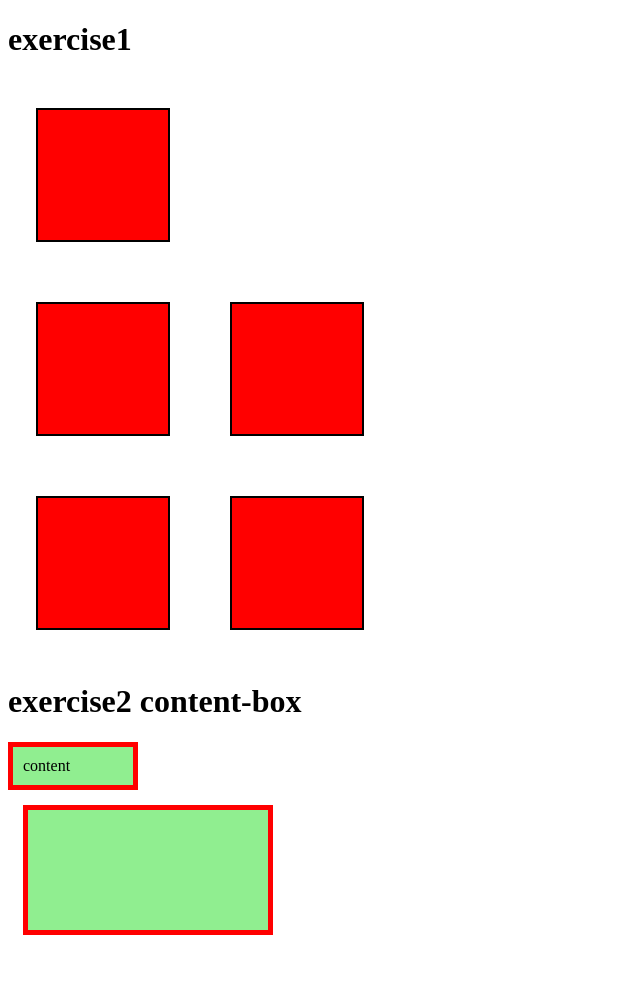
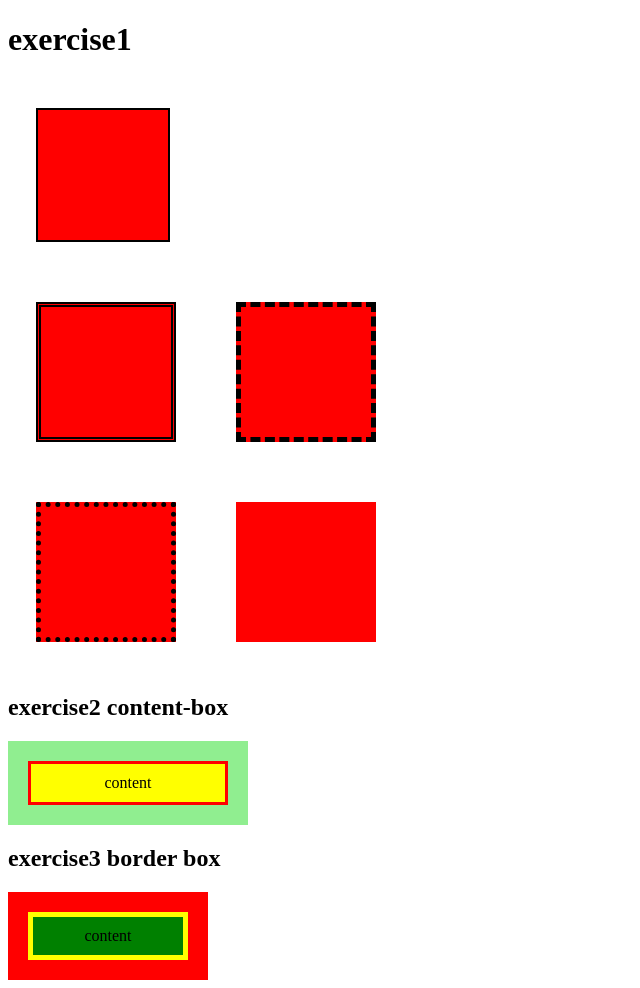
Before and after one commit to ashish4497/html_css_practice, a plain HTML site: page projects/day3/index.html in a window 1280 px wide. Shown: the whole page, without its empty margins (0-640 px from the left). Before the commit the page ends 950 px from the top, so only its background shows below. Drawn offline with Linux system fonts and the light colour scheme.

Commit message:
box-model

```diff
--- /dev/null
+++ b/projects/day 2/new.css
@@ -0,0 +1,15 @@
+header h1{
+	font-size: 38px;
+	color: red;
+	background-color: yellow;
+}
+ .heading {
+	font-size: 20px;
+	color: blue;
+}
+
+:after{
+	 -webkit-box-sizing: border-box;
+     -moz-box-sizing: border-box;
+          box-sizing: border-box;
+}
--- a/projects/day3/assets/main.css
+++ b/projects/day3/assets/main.css
@@ -7,17 +7,43 @@
 	 display: inline-block;
 	 margin: 28px;
 	 padding: 30px;
+
 }
-div{
-	 background-color: lightgreen;
-     width: 100px;
-    border:5px solid red;
-    padding:10px;
-     margin:px;
+.border_2{
+	border:5px double black;
+}
+.border_3{
+	border:5px dashed black;
+}
+
+.border_4{
+	border:5px dotted black;
+}
+.border_5{
+	border:5px solid red;
 }
 .box1{
+	 background-color: lightgreen;
+   width: 200px;
+   padding:20px;
+   box-sizing: content-box;
+ }
+.box2{
+	background-color: yellow;
+	padding:10px;
+	border:3px solid red;
+	text-align: center;
+
+}
+.box3{
+	background-color: red;
 	width: 200px;
-	height: 80px;
-	 padding:20px;
-     margin: 15px;
+	padding: 20px;
+	box-sizing: border-box;
 }
+.box4{
+	background-color: green;
+	padding:10px;
+	border:5px solid yellow;
+	text-align: center;
+}
--- a/projects/day3/index.html
+++ b/projects/day3/index.html
@@ -8,31 +8,33 @@
 		<header>
 			<h1>exercise1</h1>
 			<section>
-				<div class="box">
+				<div class="box border_1">
 				</div>
 			</section>
 			<section>
-				<div class="box"></div>
-				<div class="box"></div>
+
+				<div class="box border_2"></div>
+				<div class="box border_3 "></div>
 
 			</section>
 			<section>
-				<div class="box">
+				<div class="box border_4">
 				</div>
-				<div class="box">
+				<div class="box border_5">
 				</div>
 			</section>
-		<header>
-			<h1>exercise2 content-box</h1>
 
-
+			<section>
+					<h1>exercise2 content-box</h1>
+					<div class="box1">
+						<div class="box2">content</div>
+					</div>
 			</section>
-			<div>content</div>
 			<section>
-				<div class="box1">
-					</section>
+					<h1>exercise3 border box</h1>
+					<div class="box3">
+					<div class="box4">content</div>
 				</div>
-		</header>
-
+			</section>
 	</body>
 </html>
--- a/style_confrence/assets/stylesheets/main.css
+++ b/style_confrence/assets/stylesheets/main.css
@@ -0,0 +1,63 @@
+/*
+  ========================================
+  Grid
+  ========================================
+*/
+
+*,
+*:before,
+*:after {
+  -webkit-box-sizing: border-box;
+     -moz-box-sizing: border-box;
+          box-sizing: border-box;
+}
+.container{
+	margin: 0 outo;
+	padding-right: 30px;
+	padding-left: 30px;
+	width:960px;
+}
+/*
+  ========================================
+  Typography
+  ========================================
+*/
+
+h1, h3, h4, h5, p {
+  margin-bottom: 22px;
+}
+<a class="btn btn-alt">...</a>
+/*
+  ========================================
+  Buttons
+  ========================================
+*/
+.btn{
+	border-radius: 5px;
+	display: inline-block;
+	margin: 0;
+}
+.btn-alt{
+	border: 1px solid #dfe2e5;
+	padding: 10px 30px;
+}
+/*
+  ========================================
+  Typography
+  ========================================
+*/
+
+h1, h3, h4, h5, p {
+  margin-bottom: 22px;
+}
+/*
+  ========================================
+  Buttons
+  ========================================
+*/
+
+.btn {
+  border-radius: 5px;
+  display: inline-block;
+  margin: 0;
+}
```
Also changed, not shown: projects/day 2/index.html (+7 -6 lines), style_confrence/index.html (+50 -10 lines), style_confrence/l2.html (added).
